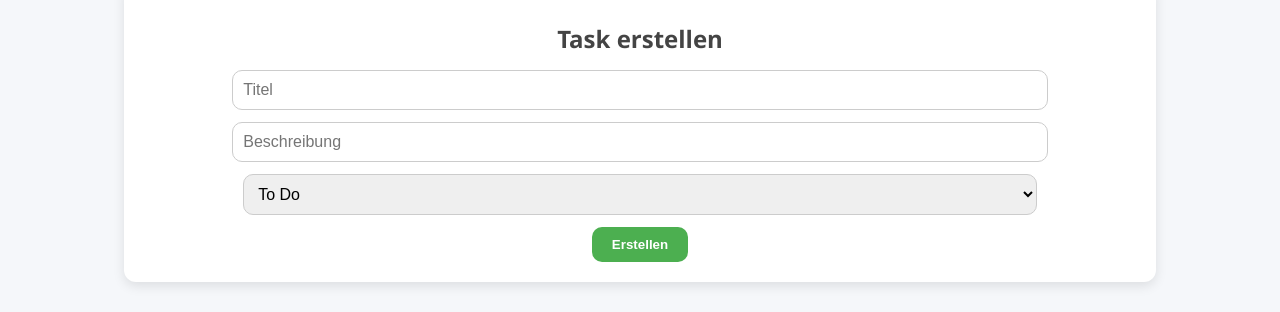
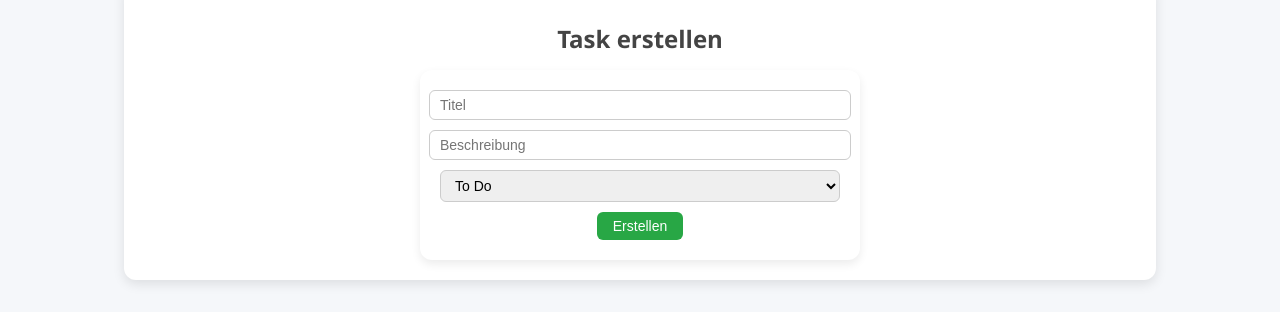
Before and after one commit to lukavukadin/m169, a React (Vite) app in the folder kanban-board/frontend/: page / in a window 1280 px wide. Shown: the part 165-477 px from the top of the page. Built offline with nearby package versions, Linux system fonts and the light colour scheme; no server answers.

Commit message:
UPDATE23049234

```diff
--- a/kanban-board/frontend/src/components/TaskForm.css
+++ b/kanban-board/frontend/src/components/TaskForm.css
@@ -1,54 +1,43 @@
-.taskform-container {
-  background-color: white;
-  padding: 20px;
-  margin: 30px auto;
-  width: 60%;
-  border-radius: 15px;
-  box-shadow: 0 6px 16px rgba(0, 0, 0, 0.1);
-  text-align: center;
-}
-
-.taskform-container h2 {
-  margin-bottom: 20px;
-  font-size: 1.5rem;
-  color: #333;
-}
-
 .taskform {
   display: flex;
   flex-direction: column;
-  gap: 12px;
   align-items: center;
+  gap: 10px;
+  max-width: 400px;
+  margin: 0 auto;
+  background-color: #fff;
+  padding: 20px;
+  border-radius: 12px;
+  box-shadow: 0 4px 10px rgba(0, 0, 0, 0.08);
 }
 
 .taskform input,
 .taskform select {
-  padding: 10px;
-  width: 80%;
+  width: 100%;
+  padding: 6px 10px;
+  font-size: 14px;
   border: 1px solid #ccc;
-  border-radius: 10px;
-  font-size: 1rem;
+  border-radius: 6px;
   outline: none;
-  transition: 0.2s;
+  transition: border-color 0.2s;
 }
 
 .taskform input:focus,
 .taskform select:focus {
-  border-color: #4a90e2;
-  box-shadow: 0 0 4px rgba(74, 144, 226, 0.5);
+  border-color: #007bff;
 }
 
 .taskform button {
-  padding: 10px 20px;
-  background-color: #4caf50;
+  padding: 6px 16px;
+  font-size: 14px;
+  background-color: #28a745;
   color: white;
   border: none;
-  border-radius: 10px;
+  border-radius: 6px;
   cursor: pointer;
-  font-weight: bold;
-  transition: 0.2s;
+  transition: background-color 0.2s;
 }
 
 .taskform button:hover {
-  background-color: #388e3c;
+  background-color: #218838;
 }
--- a/kanban-board/frontend/src/components/Tasklist.css
+++ b/kanban-board/frontend/src/components/Tasklist.css
@@ -14,6 +14,10 @@
   box-shadow: 0 0 10px rgba(0, 0, 0, 0.1);
   display: flex;
   flex-direction: column;
+}
+
+.column > div:last-child {
+  flex-grow: 1;
 }
 
 .column h2 {
--- a/kanban-board/frontend/src/components/Tasklist.jsx
+++ b/kanban-board/frontend/src/components/Tasklist.jsx
@@ -54,6 +54,7 @@ function TaskList({ tasks, setTasks, onDelete, onUpdate }) {
                     ? "In Progress"
                     : "Done"}
                 </h2>
+
                 {groupedTasks[status].map((task, index) => (
                   <Draggable
                     key={task._id}
@@ -75,7 +76,9 @@ function TaskList({ tasks, setTasks, onDelete, onUpdate }) {
                     )}
                   </Draggable>
                 ))}
+
                 {provided.placeholder}
+                <div style={{ flexGrow: 1 }}></div>
               </div>
             )}
           </Droppable>
```
